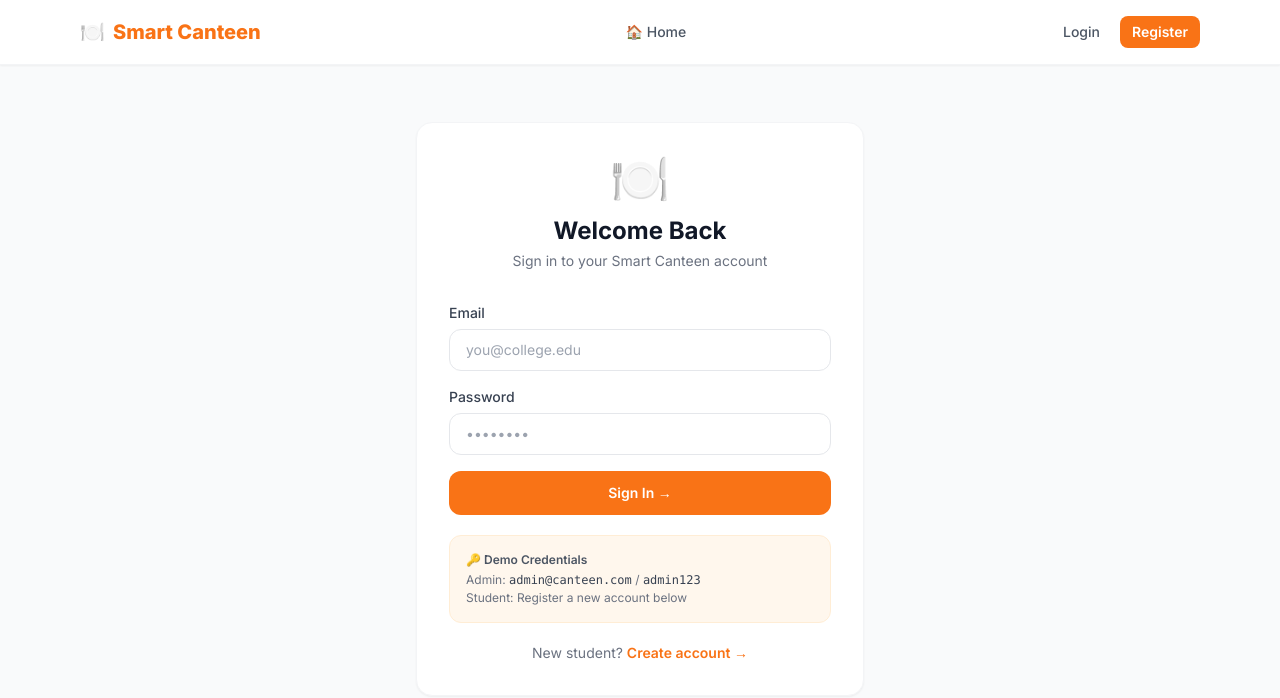
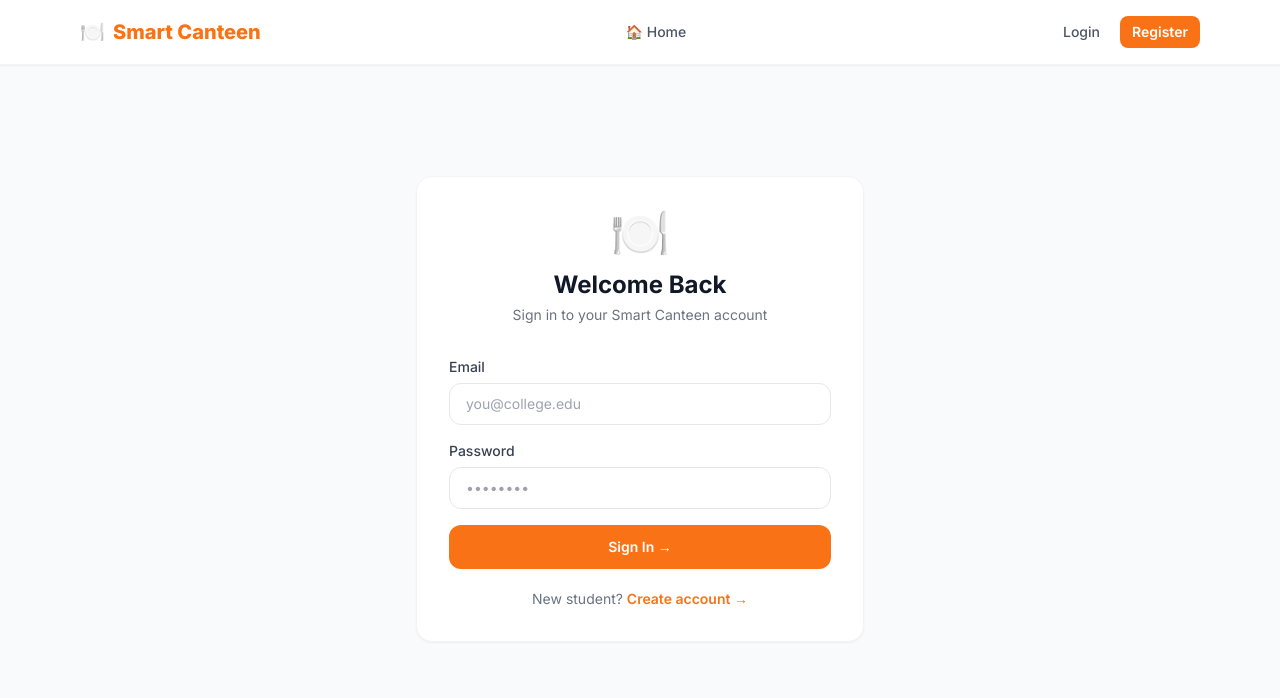
Before and after one commit to gopika512/Canteen-Go, a React (Vite) app in the folder frontend/: page /login in a window 1280 px wide. Shown: the top 698 px of the page. Built offline with nearby package versions, Linux system fonts and the light colour scheme; no server answers; the HTML template or start-up script is replaced by a standard one.

Commit message:
chore: remove demo credentials hint from login page

```diff
--- a/frontend/src/pages/Login.jsx
+++ b/frontend/src/pages/Login.jsx
@@ -76,12 +76,6 @@ function Login() {
           </button>
         </form>
 
-        {/* Demo credentials hint */}
-        <div className="mt-5 bg-orange-50 border border-orange-100 rounded-xl p-4 text-xs text-gray-500">
-          <p className="font-semibold text-gray-600 mb-1">🔑 Demo Credentials</p>
-          <p>Admin: <span className="font-mono text-gray-700">admin@canteen.com</span> / <span className="font-mono text-gray-700">admin123</span></p>
-          <p className="mt-0.5">Student: Register a new account below</p>
-        </div>
 
         <p className="text-center text-sm text-gray-500 mt-5">
           New student?{' '}
```
